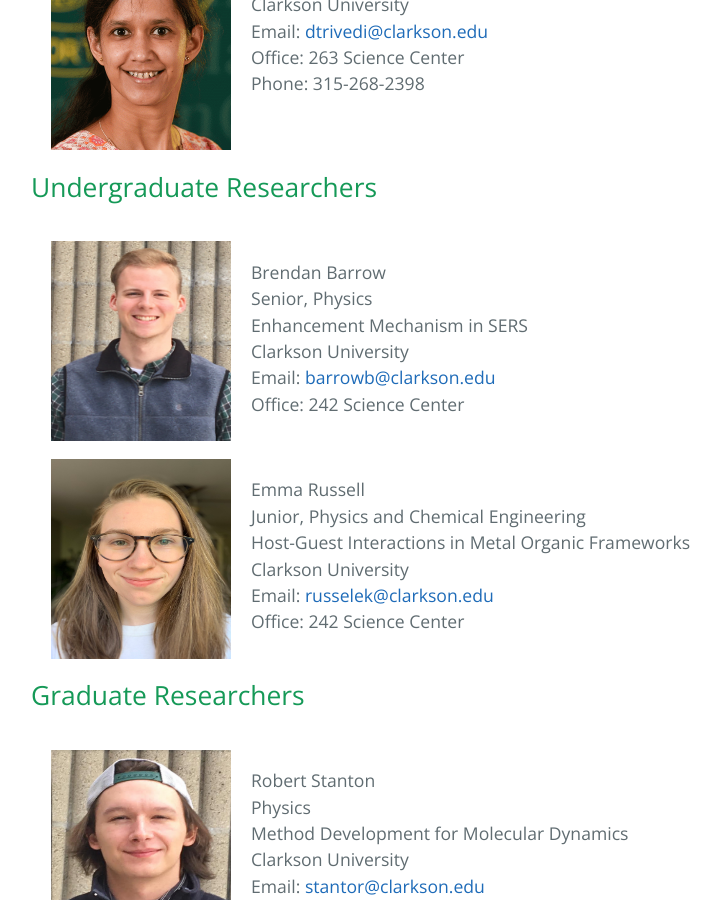
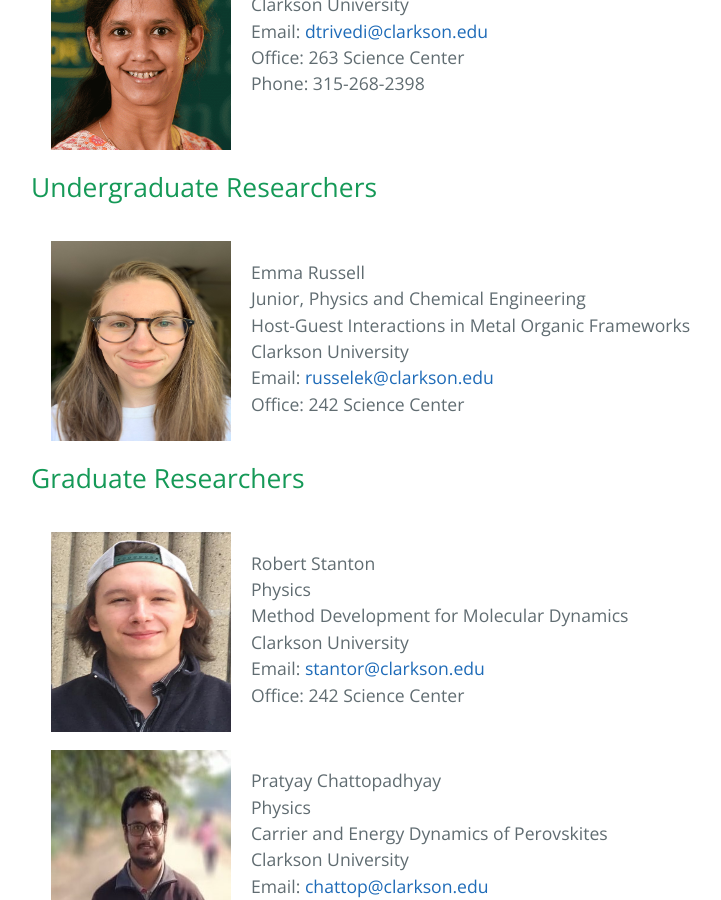
Before and after one commit to dharatrivedi/dharatrivedi.github.io, a Jekyll site: the page built from people.html, in a window 1280 px wide and 900 px high, scrolled down 582 px. Shown: the whole window, without its empty margins (233-954 px from the left). Built offline with Jekyll 4.4.1, drawn with Linux system fonts in a browser that asks for light colours.

Commit message:
Update people.html

```diff
--- a/people.html
+++ b/people.html
@@ -21,19 +21,6 @@
   <ul class="clearfix">
     <h2>Undergraduate Researchers</h2>
   </ul>
-
-  <ul class="clearfix">
-    <img class="img1" src="/images/BB.jpg" alt="BrendanBarrow" width="180" height="200"  hspace="20">
-    <p>
-      Brendan Barrow<br />
-      Senior, Physics<br />
-      Enhancement Mechanism in SERS<br />
-      Clarkson University<br />
-      Email: <a href="mailto:barrowb@clarkson.edu">barrowb@clarkson.edu</a><br />
-      Office: 242 Science Center<br />
-    </p>
-  </ul>
-
   <ul class="clearfix">
     <img class="img1" src="/images/ER.jpg" alt="EmmaRussell" width="180" height="200"  hspace="20">
     <p>
```
